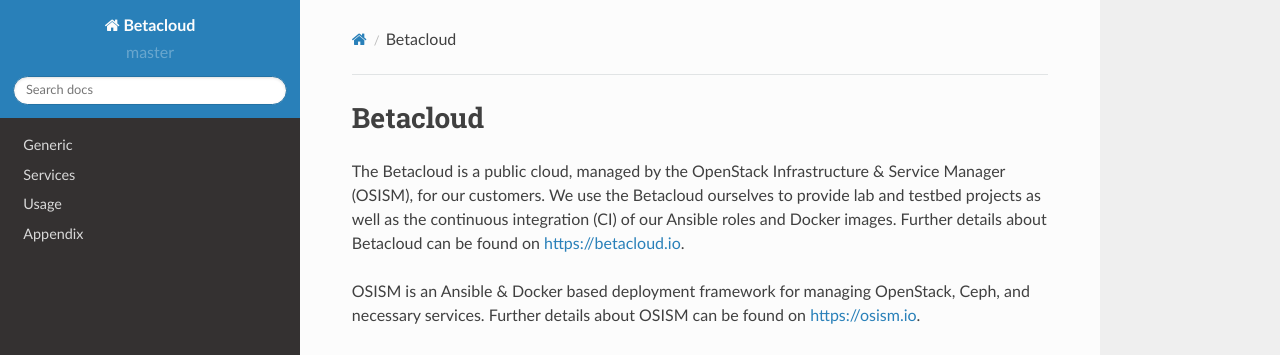
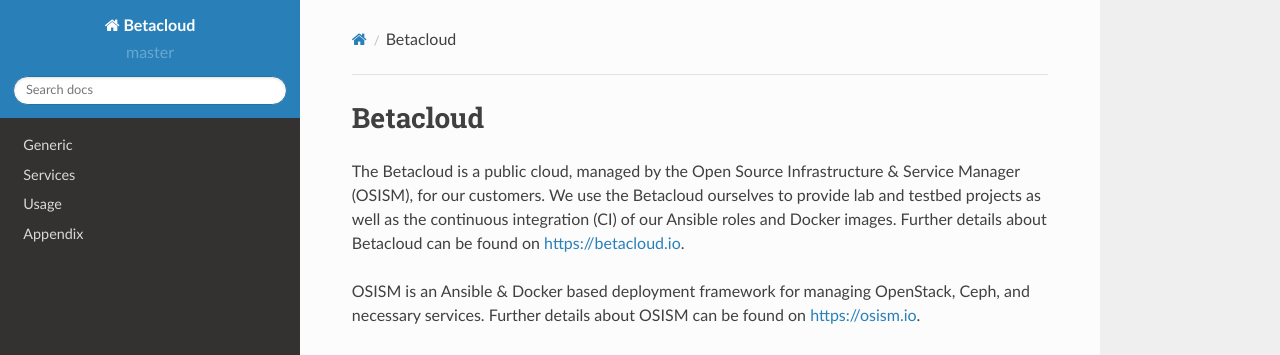
Before and after one commit to betacloud/documentation, a Sphinx documentation site: the page built from source/index.rst, in a window 1280 px wide and 1230 px high. Shown: the top 355 px of the window. Built offline with Sphinx 7.4.7 and the Read the Docs theme 2.0.0, drawn with Linux system fonts in a browser that asks for light colours.

Commit message:
Rename OSISM

```diff
--- a/source/index.rst
+++ b/source/index.rst
@@ -2,7 +2,7 @@
 Betacloud
 =========
 
-The Betacloud is a public cloud, managed by the OpenStack Infrastructure &
+The Betacloud is a public cloud, managed by the Open Source Infrastructure &
 Service Manager (OSISM), for our customers. We use the Betacloud ourselves
 to provide lab and testbed projects as well as the continuous integration (CI)
 of our Ansible roles and Docker images. Further details about Betacloud can be
```
